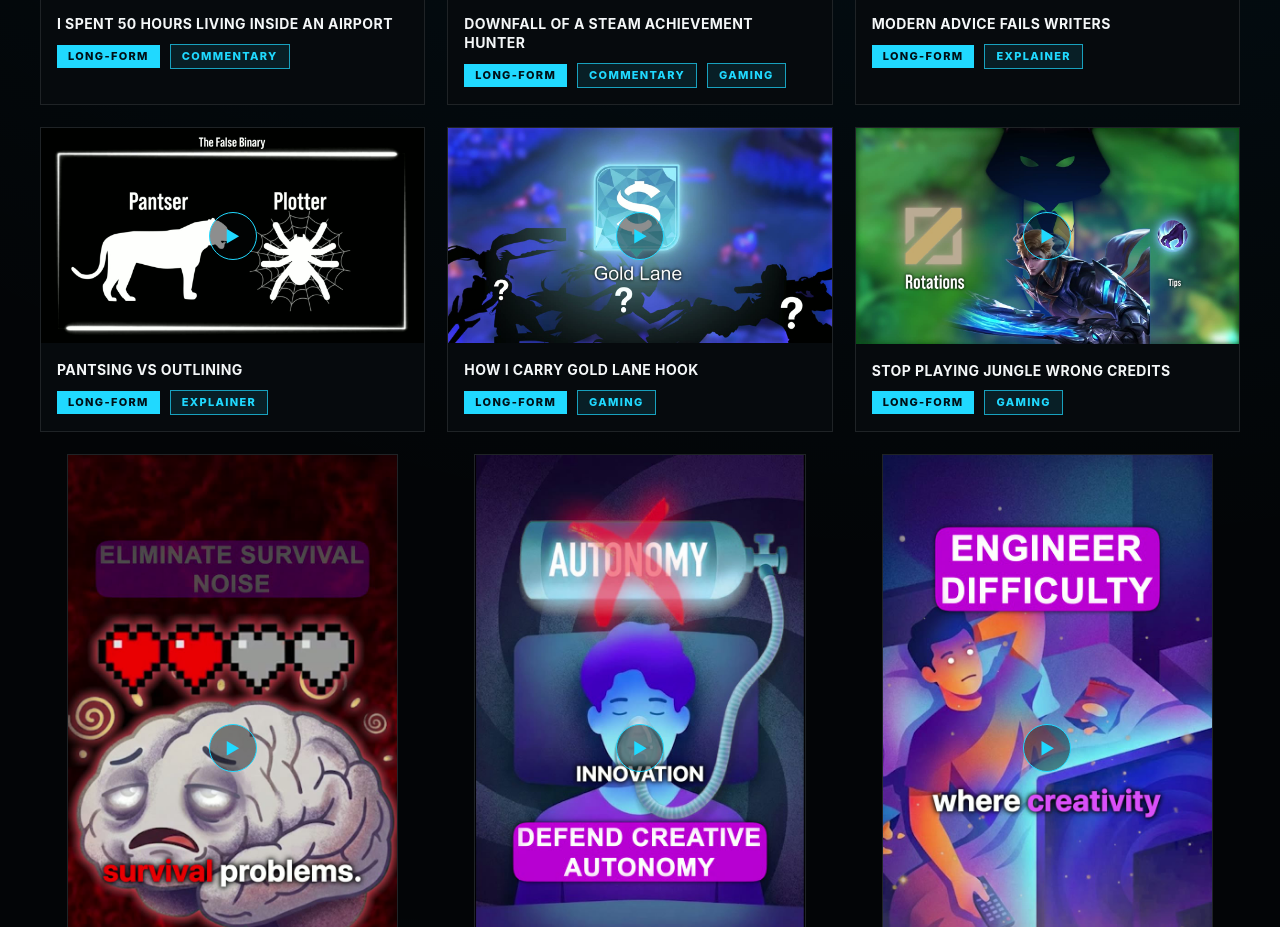
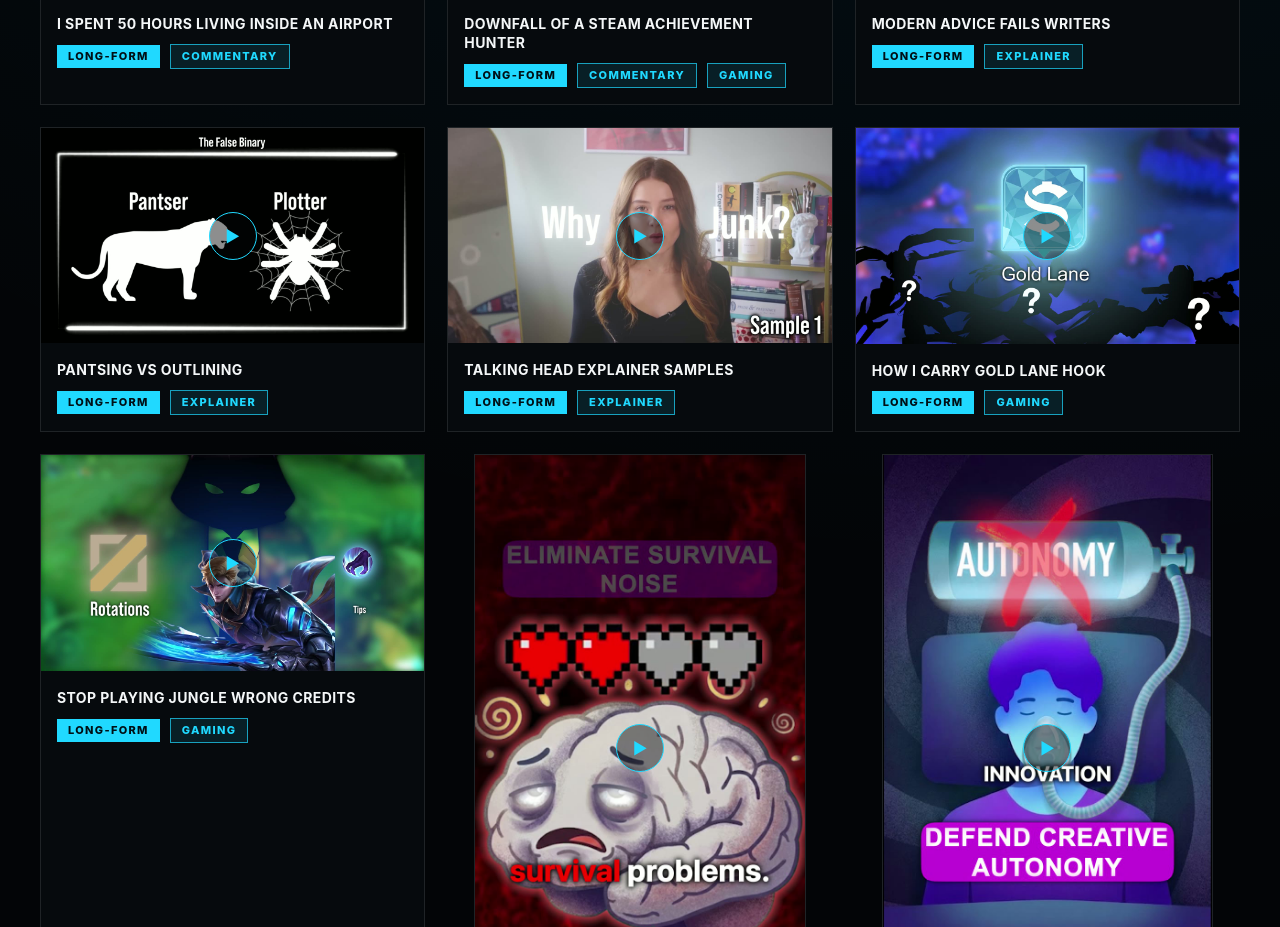
Before and after one commit to Dogashin/RTY32CZXMMMVVVBRB, a plain HTML site: page index.html in a window 1280 px wide. Shown: the part 2705-3632 px from the top of the page. Drawn offline with Linux system fonts and the light colour scheme.

Commit message:
Add files via upload

```diff
--- a/index.html
+++ b/index.html
@@ -295,6 +295,19 @@
             </button>
             <div class="work-info">
               <h4>Pantsing VS Outlining</h4>
+              <div class="work-meta">
+                <span class="work-format">Long-Form</span>
+                <span class="work-tag">Explainer</span>
+              </div>
+            </div>
+          </article>
+          <article class="work-card" data-format="long-form" data-tag="explainer">
+            <button class="thumb" type="button" data-video="1yvRZ2W5szV53mHYAylzVUX__YOnhcBl1" aria-label="Play TALKING HEAD EXPLAINER SAMPLES">
+              <img src="assets/thumbs/talking-head-explainer-samples.jpg" alt="TALKING HEAD EXPLAINER SAMPLES">
+              <span class="play-mini">▶</span>
+            </button>
+            <div class="work-info">
+              <h4>TALKING HEAD EXPLAINER SAMPLES</h4>
               <div class="work-meta">
                 <span class="work-format">Long-Form</span>
                 <span class="work-tag">Explainer</span>
```
Also changed, not shown: assets/thumbs/talking-head-explainer-samples.jpg (added).
